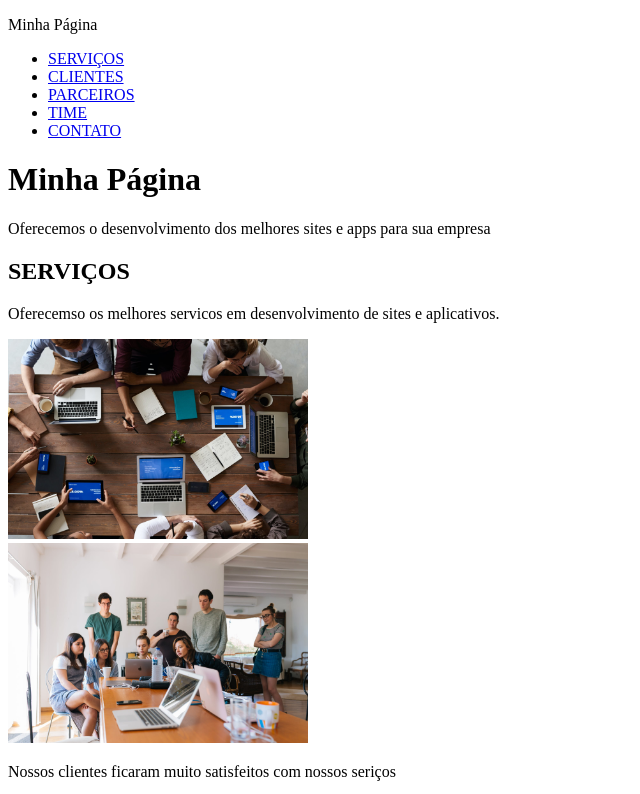
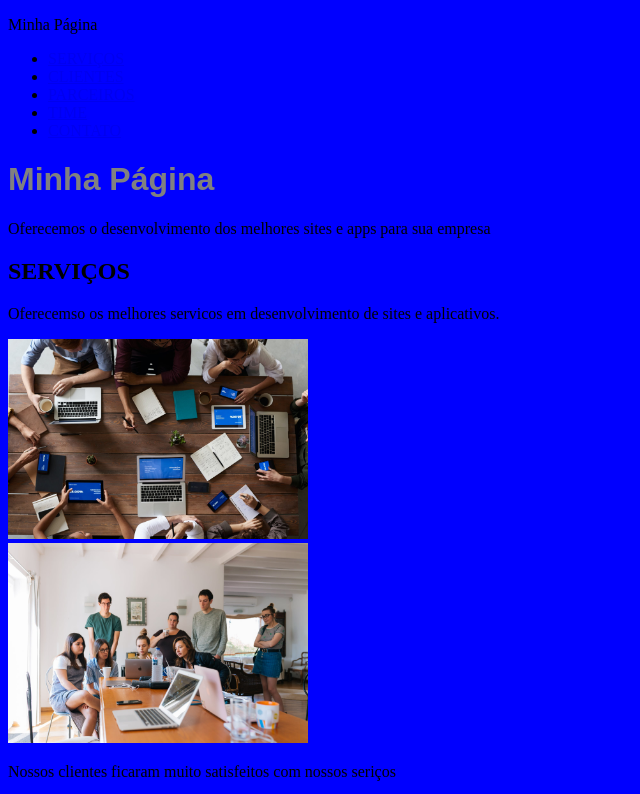
Before and after one commit to guilhermealacoc/Bootcamp-PHP-DIO, a plain HTML site: page Modulo HTML E CSS/index.html in a window 1280 px wide. Shown: the top 794 px of the page, without its empty margins (0-640 px from the left). Drawn offline with Linux system fonts and the light colour scheme.

Commit message:
Aula introdutória de CSS

```diff
--- /dev/null
+++ b/Modulo HTML E CSS/css/style.css
@@ -0,0 +1,7 @@
+body {
+    background: rgb(0   , 0, 255);
+}
+h1{
+    color: grey;
+    font-family: fantasy;
+}
--- a/Modulo HTML E CSS/index.html
+++ b/Modulo HTML E CSS/index.html
@@ -4,6 +4,7 @@
     <meta charset="UTF-8">
     <meta name="viewport" content="width=device-width, initial-scale=1.0">
     <title>Aula Html e Css</title>
+    <link rel="stylesheet" type="text/css" href="css/style.css">
 </head>
 <body>
     <nav>
```
